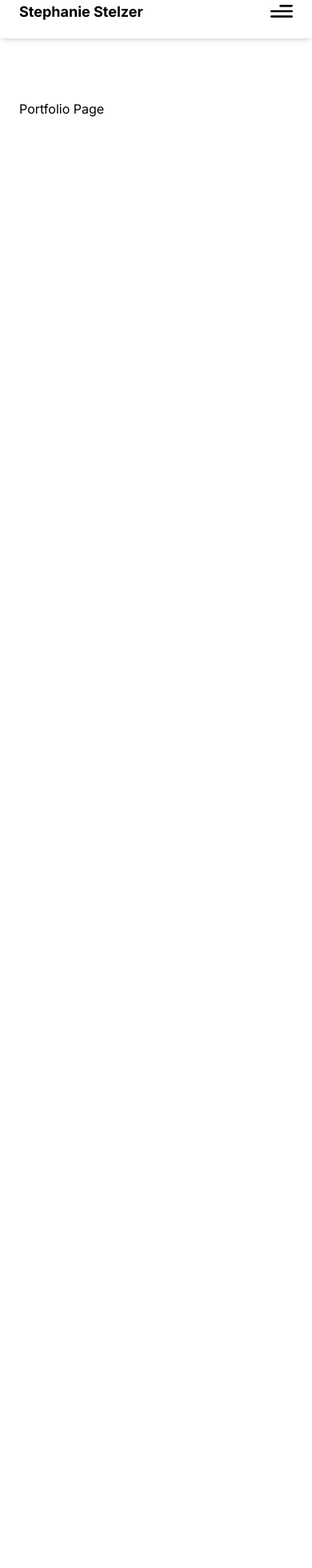
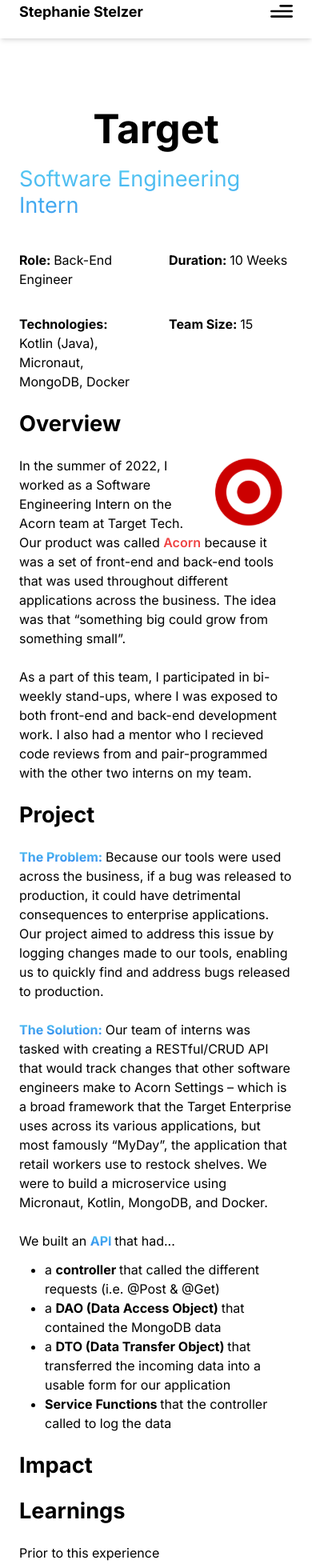
Before and after one commit to stephaniestelzer/MyPortfolio, a React (Vite) app: page /target in a window 390 px wide. Shown: the part 20-1980 px from the top of the page at 80% size. Before the commit the page ends 844 px from the top, so only its background shows below. Built offline with nearby package versions, Linux system fonts and the light colour scheme.

Commit message:
Target page layout.

```diff
--- a/src/App.jsx
+++ b/src/App.jsx
@@ -1,6 +1,6 @@
 import { BrowserRouter as Router, Route, Routes } from 'react-router-dom';
 
-import { Contact, Feedbacks, Hero, Navbar, Tech, Works, StarsCanvas, Experience2, TechIcon } from "./components";
+import { Navbar, StarsCanvas, Experience2 } from "./components";
 import  About from "./pages/About";
 import  Home from "./pages/Home";
 import Paramount from "./pages/Paramount";
--- a/src/components/Experience2.jsx
+++ b/src/components/Experience2.jsx
@@ -8,7 +8,7 @@
 import { styles } from "../styles";
 import { experienceCards } from "../constants";
 import { SectionWrapper } from "../hoc";
-import { textVariant } from "../utils/motion";
+import { fadeIn, textVariant } from "../utils/motion";
 import TechIcon from "./TechIcon";
 
 const ExperienceCard = ( {
@@ -21,7 +21,7 @@
   description,
 } ) => {
   return (
-    <motion.div className="grid grid-cols-2 gap-4 w-full py-8">
+    <motion.div variants={fadeIn()} className="grid grid-cols-2 gap-4 w-full py-8">
       <div>
         <div className="flex pb-4">
           {/* Company and description */}
@@ -54,14 +54,13 @@
 const Experience2 = () => {
   return (
     <>
-      <motion.div variants={textVariant()}>
+      <motion.div variants={fadeIn()}>
           <h2 className={`${styles.sectionHeadText} text-left`}>
             Experience
           </h2>
       </motion.div>
       <div>
         {experienceCards.map((experienceCard, index) => (
-          // Return the ExperienceCard component
           <ExperienceCard
             key={`experienceCard-${index}`} index={index} {...experienceCard} // Fix the prop name
           />
--- a/src/index.css
+++ b/src/index.css
@@ -133,7 +133,7 @@
   color: #000;
   text-align: center;
   font-family: Inter;
-  font-size: 1.5rem;
+  font-size: 1rem;
   font-style: normal;
   font-weight: 300;
   line-height: normal;
--- a/src/pages/About.jsx
+++ b/src/pages/About.jsx
@@ -9,7 +9,7 @@
 const About = () => {
   return (
     <>
-      <div class="flex justify-center items-center text-black text-[50px] font-bold pb-10">About Me</div>
+      <div className="flex justify-center items-center text-black text-[50px] font-bold pb-10">About Me</div>
       <div className="grid grid-cols-2 gap-4 w-full py-8">
         <motion.div variants={textVariant()} className="flex items-center justify-center">
           <img src={`${Headshot}`} />
--- a/src/pages/Paramount.jsx
+++ b/src/pages/Paramount.jsx
@@ -11,9 +11,7 @@
 const Paramount = () => {
   return (
     <>
-      <div className='mt-20 flex flex-wrap gap-10'>
-        Portfolio Page
-      </div>
+      <div className="flex justify-center items-center text-black text-[50px] font-bold pt-20 pb-10">Paramount</div>
     </>
   );
 };
--- a/src/pages/Portfolio.jsx
+++ b/src/pages/Portfolio.jsx
@@ -7,12 +7,14 @@
 import { SectionWrapper } from "../hoc";
 import { fadeIn, textVariant } from "../utils/motion";
 
+import Works from "../components/Works";
+
 
 const Portfolio = () => {
   return (
     <>
       <div className='mt-20 flex flex-wrap gap-10'>
-        Portfolio Page
+        <Works />
       </div>
     </>
   );
--- a/src/pages/Target.jsx
+++ b/src/pages/Target.jsx
@@ -1,4 +1,5 @@
 import React from "react";
+import target from "../assets/company/target.svg"
 import Tilt from "react-parallax-tilt";
 import { motion } from "framer-motion";
 
@@ -11,9 +12,70 @@
 const Target = () => {
   return (
     <>
-      <div className='mt-20 flex flex-wrap gap-10'>
-        Portfolio Page
-      </div>
+      <div className="flex flex-col items-center">
+        <div className="text-black text-[50px] font-bold pt-20 pb-2">Target</div>
+        <div className="position-title blue-text-gradient pb-10">Software Engineering Intern</div>
+        <div className="grid grid-cols-2 md:grid-rows-2 content-center items-baseline gap-8">
+          <div><span className="font-bold">Role: </span> Back-End Engineer </div>
+          <div><span className="font-bold">Duration: </span> 10 Weeks </div>
+          <div><span className="font-bold">Technologies: </span> Kotlin (Java), Micronaut, MongoDB, Docker </div>
+          <div><span className="font-bold">Team Size: </span> 15 </div>
+        </div>
+      </ div>
+      <div className="place-self-auto">
+          <br />
+          <div className="company-title">
+            Overview
+          </div>
+          <br />
+          <div className="text-base">
+            <div className="object-contain">
+              <img  className="float-right" src={target} />
+            </div>
+            In the summer of 2022, I worked as a Software Engineering Intern on the Acorn team at Target Tech. Our product was called <span className="text-red-500 font-semibold">Acorn</span> because it was a set of front-end and back-end tools that was used throughout different applications across the business. The idea was that “something big could grow from something small”.
+          </div>
+          <br />
+          <div>
+            As a part of this team, I participated in bi-weekly stand-ups, where I was exposed to both front-end and back-end development work. I also had a mentor who I recieved code reviews from and pair-programmed with the other two interns on my team.
+          </div>
+          <br />
+          <div className="company-title">
+            Project
+          </div>
+          <br />
+          <div className="text-base">
+            <span className="font-bold blue-text-gradient">The Problem: </span> Because our tools were used across the business, if a bug was released to production, it could have detrimental consequences to enterprise applications.
+            Our project aimed to address this issue by logging changes made to our tools, enabling us to quickly find and address bugs released to production.
+          </div>
+          <br />
+          <div>
+            <span className="font-bold blue-text-gradient">The Solution: </span>Our team of interns was tasked with creating a RESTful/CRUD API that would track changes that other software engineers make to Acorn Settings –
+            which is a broad framework that the Target Enterprise uses across its various applications, but most famously “MyDay”, the application that retail workers use to restock shelves.
+            We were to build a microservice using Micronaut, Kotlin, MongoDB, and Docker.
+          </div>
+          <br />
+          <div>
+            We built an  <span className="font-bold blue-text-gradient">API </span> that had...
+            <ul className="list-disc pl-8 pt-3">
+              <li>a <span className="font-bold">controller </span> that called the different requests (i.e.  @Post & @Get) </li>
+              <li>a <span className="font-bold">DAO (Data Access Object) </span> that contained the MongoDB data </li>
+              <li>a <span className="font-bold">DTO (Data Transfer Object) </span> that transferred the incoming data into a usable form for our application</li>
+              <li> <span className="font-bold">Service Functions </span> that the controller called to log the data </li>
+            </ul>
+          </div>
+          <br />
+          <div className="company-title">
+            Impact
+          </div>
+          <br />
+          <div className="company-title">
+            Learnings
+          </div>
+          <br />
+          <div>
+            Prior to this experience
+          </div>
+        </div>
     </>
   );
 };
--- a/src/pages/TheAgency.jsx
+++ b/src/pages/TheAgency.jsx
@@ -11,9 +11,8 @@
 const TheAgency = () => {
   return (
     <>
-      <div className='mt-20 flex flex-wrap gap-10'>
-        Portfolio Page
-      </div>
+      <div className="flex justify-center items-center text-black text-[50px] font-bold pt-20 pb-10">The Agency at UF</div>
+
     </>
   );
 };
```
